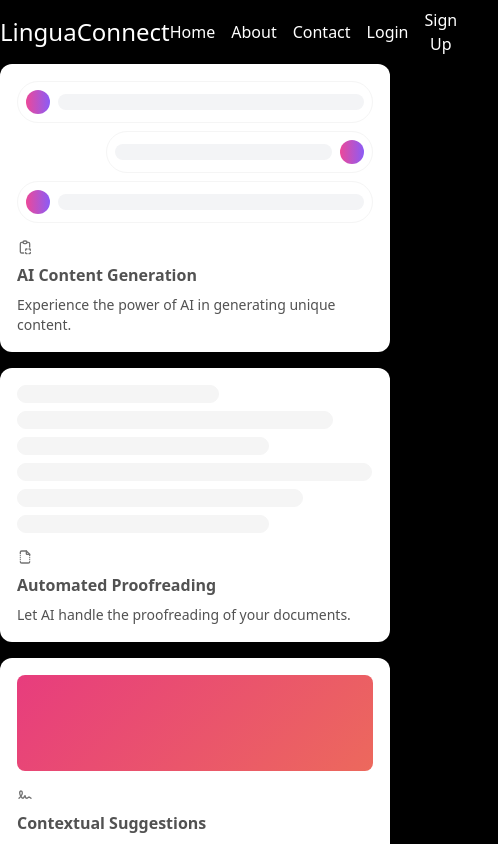
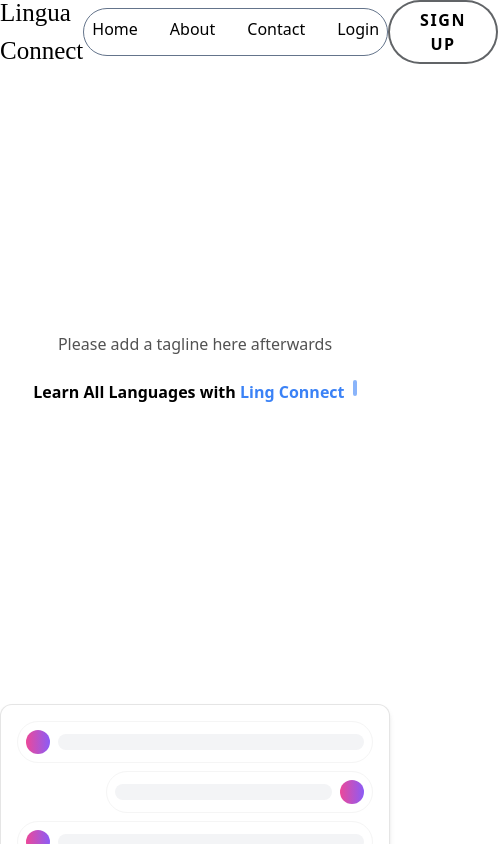
Before and after one commit to sohamt-21/TRINIT_NEVER_SELECTED_DEV02, a React (Vite) app in the folder frontend/: page / in a window 390 px wide. Shown: the top 844 px of the page, 498 px wide, since content can reach past the window. Built offline with nearby package versions, Linux system fonts and the light colour scheme; a web font is replaced by a local one.

Commit message:
Add Further Frontend

```diff
--- a/frontend/src/App.css
+++ b/frontend/src/App.css
@@ -2,7 +2,3 @@
 	font-family: 'Skyscapers';
 	src: url('//2ttf.com/webfont/6IF8GLA3aiM/webfont.ttf') format('truetype');
 }
-
-body{
-	background: #000;
-}
--- a/frontend/src/Components/Features/Features.jsx
+++ b/frontend/src/Components/Features/Features.jsx
@@ -13,7 +13,7 @@ import { motion } from "framer-motion";
 
 export function Features() {
     return (
-        <BentoGrid className="max-w-4xl mx-auto md:auto-rows-[20rem]">
+        <BentoGrid className="max-w-5xl mx-auto md:auto-rows-[20rem]">
             {items.map((item, i) => (
                 <BentoGridItem
                     key={i}
--- a/frontend/src/Components/Navbar/Navbar.jsx
+++ b/frontend/src/Components/Navbar/Navbar.jsx
@@ -1,22 +1,22 @@
 import React from 'react'
+import { motion } from 'framer-motion';
 
 export function Navbar() {
   return (
-    <div className='flex justify-around items-center w-full h-full text-white'>
+    <div className='flex justify-around items-center w-full h-16 '>
       <div className='navleft'>
-        <h1 className='text-2xl text-wheat'>LinguaConnect</h1>
+        <h1 className='text-2xl dark:text-white' style={{fontFamily:'Skyscapers'}}>Lingua Connect</h1>
       </div>
-      <div className="midnav flex gap-4 border-solid border-1 border-white">
-        <a className='text-white' href="/">Home</a>
-        <a className='text-white' href="/about">About</a>
-        <a className='text-white' href="/contact">Contact</a>
-        <a className='text-white' href="/login">Login</a>
+      <div className="midnav flex gap-4 rounded-8xl h-3/4 align-middle  border-solid border border-slate-500 rounded-3xl">
+        <a className='px-2 text-black dark:text-white hover:underline my-2' href="/">Home</a>
+        <a className='px-2 text-black dark:text-white hover:underline my-2' href="/about">About</a>
+        <a className='px-2 text-black dark:text-white hover:underline my-2' href="/contact">Contact</a>
+        <a className='px-2 text-black dark:text-white hover:underline my-2' href="/login">Login</a>
       </div>
       <div className="navright">
-        <button className='text-white px-4 py-2 rounded'>Sign Up</button>
+        <button className='shadow-[inset_0_0_0_2px_#616467] px-8 py-2 rounded-full tracking-widest uppercase font-bold bg-transparent hover:bg-[#616467] hover:text-white dark:text-neutral-200 transition duration-200'>Sign Up</button>
       </div>
     </div>
   );
 }
-
 export default Navbar
--- /dev/null
+++ b/frontend/src/Components/TyperWriterDemo.jsx
@@ -0,0 +1,29 @@
+import { TypewriterEffectSmooth } from "../Components/ui/typewriter-effect";
+export function TypewriterEffectDemo() {
+    const words = [
+        {
+            text: "Learn",
+        },
+        {
+            text: "All",
+        },
+        {
+            text: "Languages",
+        },
+        {
+            text: "with",
+        },
+        {
+            text: "Ling Connect",
+            className: "text-blue-500 dark:text-blue-500",
+        },
+    ];
+    return (
+        <div className="flex flex-col items-center justify-center h-[40rem]  ">
+            <p className="text-neutral-600 dark:text-neutral-200 text-xs sm:text-base  ">
+                Please add a tagline here afterwards
+            </p>
+            <TypewriterEffectSmooth words={words} />
+        </div>
+    );
+}
--- a/frontend/src/Components/ui/bento-grid.jsx
+++ b/frontend/src/Components/ui/bento-grid.jsx
@@ -26,10 +26,9 @@ export const BentoGridItem = ({
   return (
     <div
       className={cn(
-        "row-span-1 rounded-xl group/bento hover:shadow-xl transition duration-200 shadow-input dark:shadow-none p-4 dark:bg-black dark:border-white/[0.2] bg-white border border-transparent justify-between flex flex-col space-y-4",
+        "  row-span-1 rounded-xl group/bento hover:shadow-xl transition duration-200 shadow-input dark:shadow-none p-4 dark:bg-black dark:border-white/[0.2] bg-white border justify-between flex flex-col space-y-4 border-black/10 shadow-md",
         className
-      )}
-    >
+      )}>
       {header}
       <div className="group-hover/bento:translate-x-2 transition duration-200">
         {icon}
--- a/frontend/src/Components/ui/floating-navbar.jsx
+++ b/frontend/src/Components/ui/floating-navbar.jsx
@@ -56,7 +56,7 @@ export const FloatingNav = ({
             key={`link=${idx}`}
             href={navItem.link}
             className={cn(
-              "relative dark:text-neutral-50 items-center flex space-x-1 text-neutral-600 dark:hover:text-neutral-300 hover:text-neutral-500"
+              "relative dark:text-neutral-50 items-center flex space-x-1 text-neutral-600 dark:hover:text-neutral-300 dark:hover:underline hover:text-neutral-500"
             )}
           >
             <span className="block sm:hidden">{navItem.icon}</span>
@@ -66,7 +66,7 @@ export const FloatingNav = ({
 
         <button className="border text-sm font-medium relative border-neutral-200 dark:border-white/[0.2] text-black dark:text-white px-4 py-2 rounded-full">
           <a href="">Login</a>
-          <span className="absolute inset-x-0 w-1/2 mx-auto -bottom-px bg-gradient-to-r from-transparent via-blue-500 to-transparent  h-px" />
+          <span className="absolute inset-x-0 w-1/2 mx-auto -bottom-px bg-gradient-to-r from-transparent via-blue-500 to-transparent  h" />
         </button>
 
       </motion.div>
--- /dev/null
+++ b/frontend/src/Components/ui/typewriter-effect.jsx
@@ -0,0 +1,170 @@
+import { cn } from "../../utils/cn";
+import { motion, stagger, useAnimate, useInView } from "framer-motion";
+import { useEffect } from "react";
+
+export const TypewriterEffect = ({
+    words,
+    className,
+    cursorClassName,
+}) => {
+    // split text inside of words into array of characters
+    const wordsArray = words.map((word) => {
+        return {
+            ...word,
+            text: word.text.split(""),
+        };
+    });
+
+    const [scope, animate] = useAnimate();
+    const isInView = useInView(scope);
+    useEffect(() => {
+        if (isInView) {
+            animate(
+                "span",
+                {
+                    display: "inline-block",
+                    opacity: 1,
+                },
+                {
+                    duration: 0.3,
+                    delay: stagger(0.1),
+                    ease: "easeInOut",
+                }
+            );
+        }
+    }, [isInView]);
+
+    const renderWords = () => {
+        return (
+            <motion.div ref={scope} className="inline">
+                {wordsArray.map((word, idx) => {
+                    return (
+                        <div key={`word-${idx}`} className="inline-block">
+                            {word.text.map((char, index) => (
+                                <motion.span
+                                    initial={{}}
+                                    key={`char-${index}`}
+                                    className={cn(
+                                        `dark:text-white text-black opacity-0 hidden`,
+                                        word.className
+                                    )}
+                                >
+                                    {char}
+                                </motion.span>
+                            ))}
+                            &nbsp;
+                        </div>
+                    );
+                })}
+            </motion.div>
+        );
+    };
+    return (
+        <div
+            className={cn(
+                "text-base sm:text-xl md:text-3xl lg:text-5xl font-bold text-center",
+                className
+            )}
+        >
+            {renderWords()}
+            <motion.span
+                initial={{
+                    opacity: 0,
+                }}
+                animate={{
+                    opacity: 1,
+                }}
+                transition={{
+                    duration: 0.8,
+                    repeat: Infinity,
+                    repeatType: "reverse",
+                }}
+                className={cn(
+                    "inline-block rounded-sm w-[4px] h-4 md:h-6 lg:h-10 bg-blue-500",
+                    cursorClassName
+                )}
+            ></motion.span>
+        </div>
+    );
+};
+
+export const TypewriterEffectSmooth = ({
+    words,
+    className,
+    cursorClassName,
+}) => {
+    // split text inside of words into array of characters
+    const wordsArray = words.map((word) => {
+        return {
+            ...word,
+            text: word.text.split(""),
+        };
+    });
+    const renderWords = () => {
+        return (
+            <div>
+                {wordsArray.map((word, idx) => {
+                    return (
+                        <div key={`word-${idx}`} className="inline-block">
+                            {word.text.map((char, index) => (
+                                <span
+                                    key={`char-${index}`}
+                                    className={cn(`dark:text-white text-black `, word.className)}
+                                >
+                                    {char}
+                                </span>
+                            ))}
+                            &nbsp;
+                        </div>
+                    );
+                })}
+            </div>
+        );
+    };
+
+    return (
+        <div className={cn("flex space-x-1 my-6", className)}>
+            <motion.div
+                className="overflow-hidden pb-2"
+                initial={{
+                    width: "0%",
+                }}
+                whileInView={{
+                    width: "fit-content",
+                }}
+                transition={{
+                    duration: 2,
+                    ease: "linear",
+                    delay: 1,
+                }}
+            >
+                <div
+                    className="text-xs sm:text-base md:text-xl lg:text:3xl xl:text-5xl font-bold"
+                    style={{
+                        whiteSpace: "nowrap",
+                    }}
+                >
+                    {renderWords()}{" "}
+                </div>{" "}
+            </motion.div>
+            <motion.span
+                initial={{
+                    opacity: 0,
+                }}
+                animate={{
+                    opacity: 1,
+                }}
+                transition={{
+                    duration: 0.8,
+
+                    repeat: Infinity,
+                    repeatType: "reverse",
+                }}
+                className={cn(
+                    "block rounded-sm w-[4px] h-4 sm:h-6 xl:h-12 bg-blue-500",
+                    cursorClassName
+                )}
+            ></motion.span>
+        </div>
+    );
+};
--- a/frontend/src/FloatingNavD.jsx
+++ b/frontend/src/FloatingNavD.jsx
@@ -22,9 +22,8 @@ export function FloatingNavD() {
     },
   ];
   return (
-    <div className="relative  w-full">
+    <div className="relative  w-full bg-slate-400">
       <FloatingNav navItems={navItems} />
-      {/* <DummyContent /> */}
     </div>
   );
 }
--- a/frontend/src/Pages/BeforeSign/BeforeSign.jsx
+++ b/frontend/src/Pages/BeforeSign/BeforeSign.jsx
@@ -3,12 +3,14 @@ import Footer from '../../Components/Footer/Footer'
 import { Features } from '../../Components/Features/Features'
 import { FloatingNavD } from '../../FloatingNavD'
 import Navbar from '../../Components/Navbar/Navbar'
+import { TypewriterEffectDemo } from '../../Components/TyperWriterDemo'
 
 
 const BeforeSign = () => {
   return (
-    <div>
+    <div className=' bg-white dark:bg-black'>
         <Navbar/>
+        <TypewriterEffectDemo/>
         <FloatingNavD/>
         <Features/>
         <Footer/>
--- a/frontend/tailwind.config.js
+++ b/frontend/tailwind.config.js
@@ -6,7 +6,18 @@ export default {
     "./components/**/*.{js,ts,jsx,tsx}",
   ],
   theme: {
-    extend: {},
+    extend: {
+    },
+    fontSize: {
+      sm: '0.8rem',
+      base: '1rem',
+      xl: '1.25rem',
+      '2xl': '1.563rem',
+      '3xl': '1.953rem',
+      '4xl': '2.441rem',
+      '5xl': '3.052rem',
+      '12xl': '13rem',
+    }
   },
   plugins: [],
 }
```
Also changed, not shown: frontend/src/Components/Footer/Footer.jsx (+18 -10 lines).
